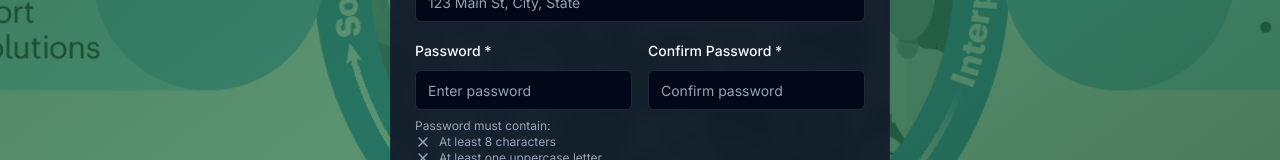
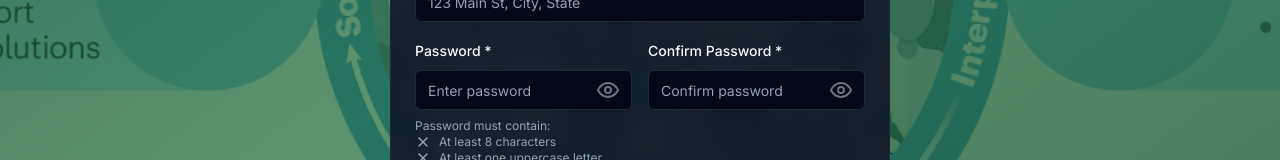
Before and after one commit to FRIEZEWANDABWA/opulon, a Next.js app in the folder frontend/: page /register in a window 1280 px wide. Shown: the part 602-762 px from the top of the page. Built offline with nearby package versions, Linux system fonts and the light colour scheme; no server answers.

Commit message:
Implement password visibility toggle

```diff
--- a/frontend/app/(auth)/login/page.tsx
+++ b/frontend/app/(auth)/login/page.tsx
@@ -10,10 +10,12 @@
 import { useAuthStore } from '@/store/authStore'
 import { api } from '@/lib/api'
 import { useToast } from '@/lib/use-toast'
+import { Eye, EyeOff } from 'lucide-react'
 
 export default function LoginPage() {
   const [email, setEmail] = useState('')
   const [password, setPassword] = useState('')
+  const [showPassword, setShowPassword] = useState(false)
   const [isLoading, setIsLoading] = useState(false)
   const { login } = useAuthStore()
   const router = useRouter()
@@ -115,9 +117,10 @@
                       Forgot password?
                     </Link>
                   </div>
+                  <div className="relative">
                     <Input
                       id="password"
-                    type="password"
+                      type={showPassword ? 'text' : 'password'}
                       placeholder="Enter your password"
                       value={password}
                       onChange={(e) => setPassword(e.target.value)}
@@ -125,6 +128,14 @@
                       required
                       className="h-11"
                     />
+                    <button
+                      type="button"
+                      className="absolute inset-y-0 right-0 flex items-center px-3 text-gray-500"
+                      onClick={() => setShowPassword(!showPassword)}
+                    >
+                      {showPassword ? <EyeOff /> : <Eye />}
+                    </button>
+                  </div>
                 </div>
                 <Button
                   type="submit"
--- a/frontend/app/(auth)/register/page.tsx
+++ b/frontend/app/(auth)/register/page.tsx
@@ -10,7 +10,7 @@
 import { useAuthStore } from '@/store/authStore'
 import { api } from '@/lib/api'
 import { useToast } from '@/lib/use-toast'
-import { Check, X } from 'lucide-react'
+import { Check, X, Eye, EyeOff } from 'lucide-react'
 
 export default function RegisterPage() {
   const [formData, setFormData] = useState({
@@ -30,6 +30,8 @@
     number: false,
     special: false,
   })
+  const [showPassword, setShowPassword] = useState(false)
+  const [showConfirmPassword, setShowConfirmPassword] = useState(false)
   const { login } = useAuthStore()
   const router = useRouter()
   const { toast } = useToast()
@@ -208,16 +210,25 @@
                     <label htmlFor="password" className="text-sm font-medium">
                       Password *
                     </label>
+                    <div className="relative">
                       <Input
                         id="password"
                         name="password"
-                      type="password"
+                        type={showPassword ? 'text' : 'password'}
                         placeholder="Enter password"
                         value={formData.password}
                         onChange={handleChange}
                         disabled={isLoading}
                         required
                       />
+                      <button
+                        type="button"
+                        className="absolute inset-y-0 right-0 flex items-center px-3 text-gray-500"
+                        onClick={() => setShowPassword(!showPassword)}
+                      >
+                        {showPassword ? <EyeOff /> : <Eye />}
+                      </button>
+                    </div>
                     <div className="text-xs text-muted-foreground mt-2">
                       Password must contain:
                       <ul>
@@ -243,16 +254,25 @@
                     <label htmlFor="confirmPassword" className="text-sm font-medium">
                       Confirm Password *
                     </label>
+                    <div className="relative">
                       <Input
                         id="confirmPassword"
                         name="confirmPassword"
-                      type="password"
+                        type={showConfirmPassword ? 'text' : 'password'}
                         placeholder="Confirm password"
                         value={formData.confirmPassword}
                         onChange={handleChange}
                         disabled={isLoading}
                         required
                       />
+                      <button
+                        type="button"
+                        className="absolute inset-y-0 right-0 flex items-center px-3 text-gray-500"
+                        onClick={() => setShowConfirmPassword(!showConfirmPassword)}
+                      >
+                        {showConfirmPassword ? <EyeOff /> : <Eye />}
+                      </button>
+                    </div>
                   </div>
                 </div>
                 <Button type="submit" className="w-full" disabled={isLoading}>
```
Lines whose indentation alone changed are shown as unchanged.
